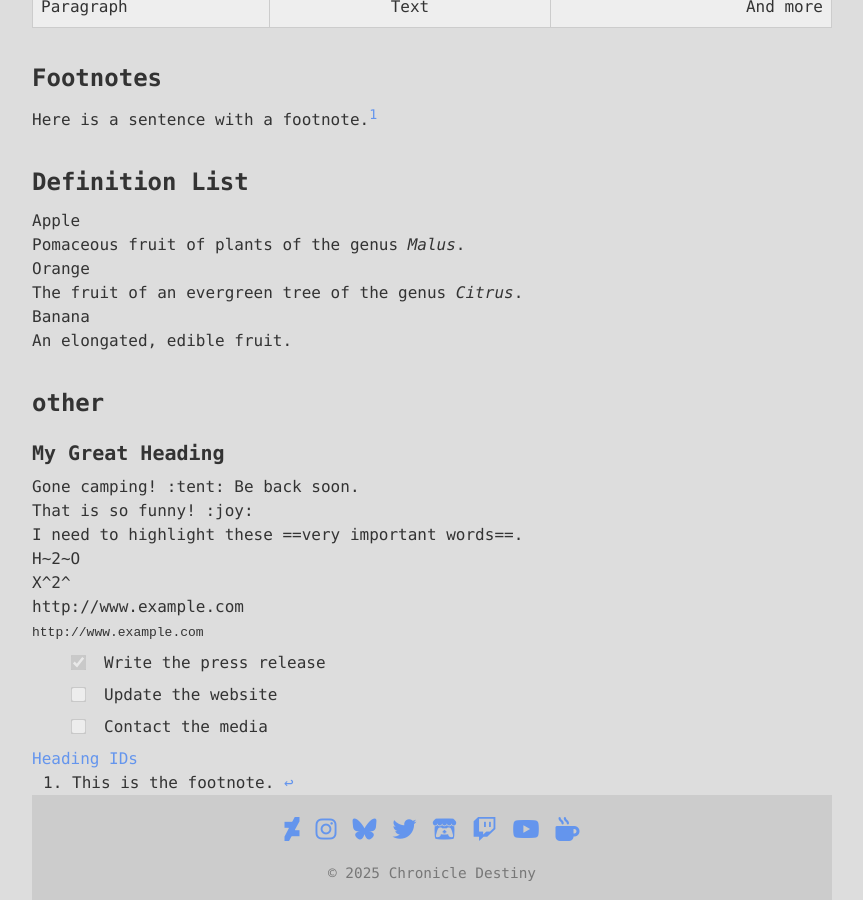
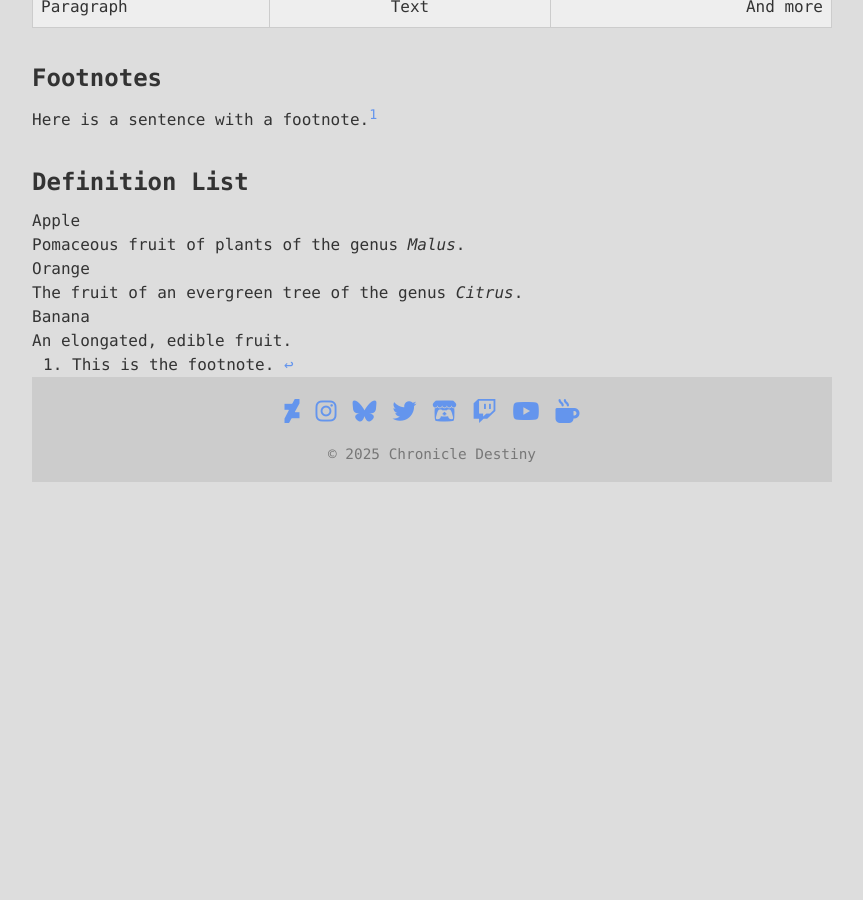
Before and after one commit to zBuLe/Chronicle-Destiny, a Jekyll site: the page built from test.md, in a window 1280 px wide and 900 px high, scrolled down 3438 px. Shown: the whole window, without its empty margins (208-1071 px from the left). Built offline with Jekyll 4.4.1, drawn with Linux system fonts in a browser that asks for light colours; nearby versions of some CDN libraries; our own code applies the rules of GitHub Pages for plain Markdown files; after the commit the page ends 3920 px from its top, so only the background shows below that.

Commit message:
Remove unused sections and content from markdown test page to streamline information.

```diff
--- a/test.md
+++ b/test.md
@@ -151,28 +151,3 @@ Orange
 
 Banana
 :   An elongated, edible fruit.
-
-## other
-
-### My Great Heading {#custom-id}
-
-Gone camping! :tent: Be back soon.
-
-That is so funny! :joy:
-
-
-I need to highlight these ==very important words==.
-
-H~2~O
-
-X^2^
-
-http://www.example.com
-
-`http://www.example.com`
-
-- [x] Write the press release
-- [ ] Update the website
-- [ ] Contact the media
-
-[Heading IDs](#custom-id)
```
